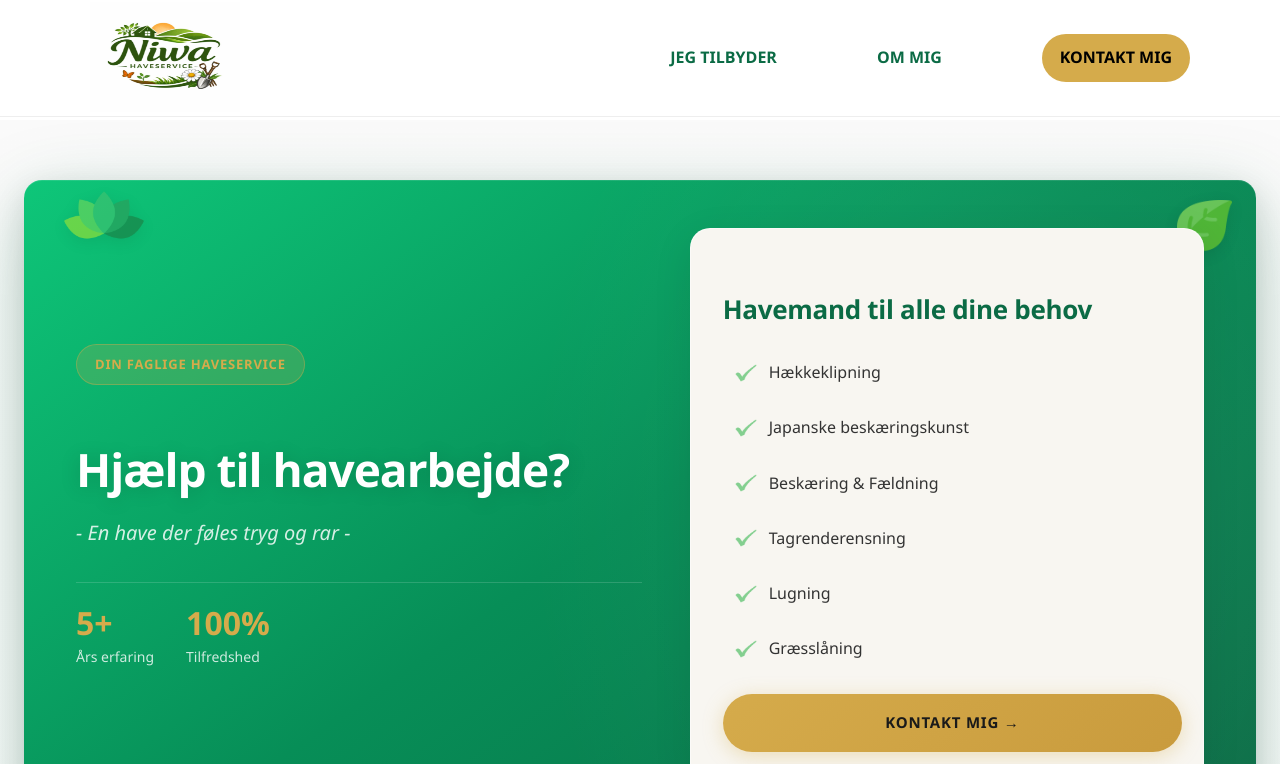
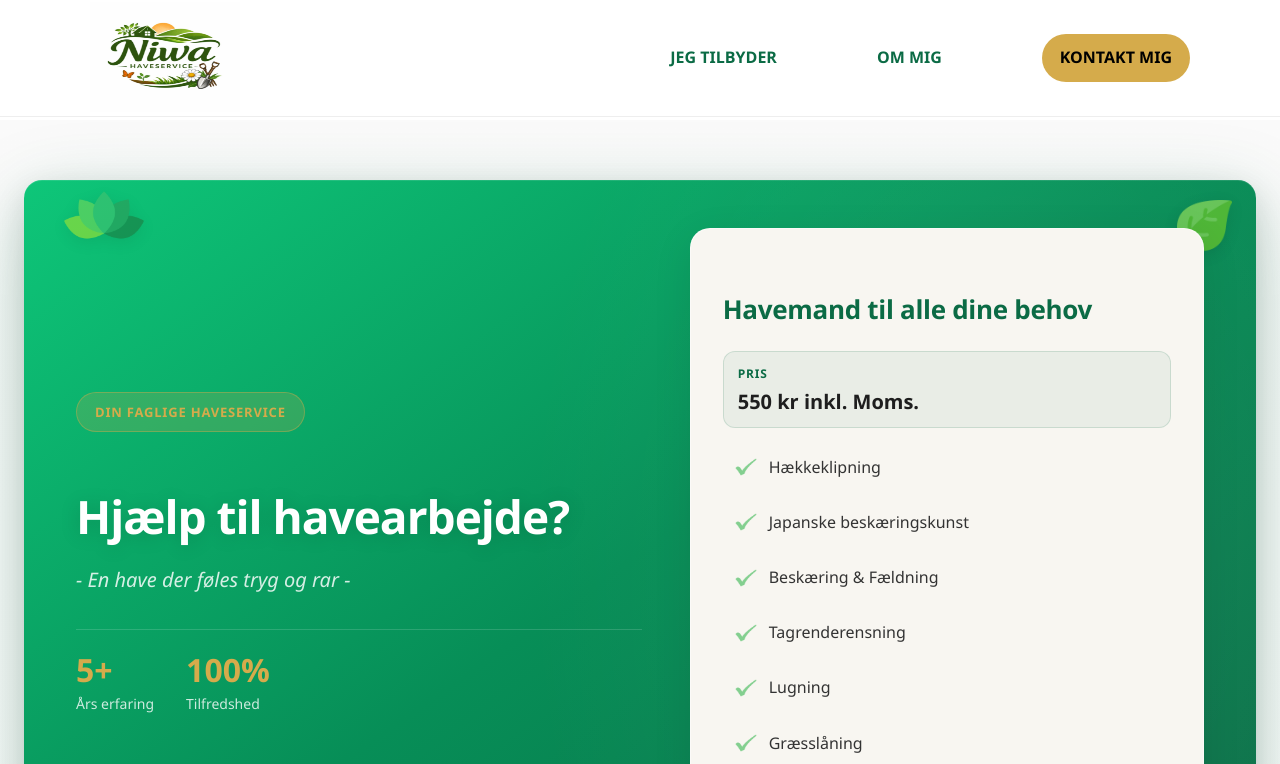
Before and after one commit to LilyWolfy1302/website, a React (Vite) app: page / in a window 1280 px wide. Shown: the top 764 px of the page. Built offline with nearby package versions, Linux system fonts and the light colour scheme.

Commit message:
add pricing in home page

```diff
--- a/src/pages/home.jsx
+++ b/src/pages/home.jsx
@@ -48,6 +48,10 @@ export default function Home() {
             {/* Right service box */}
             <div className={styles.listBox}>
               <h3>Havemand til alle dine behov</h3>
+              <div className={styles.pricingSection}>
+                <span className={styles.pricingLabel}>Pris</span>
+                <p className={styles.pricingValue}>550 kr inkl. Moms.</p>
+              </div>
               <ul>
                 <div onClick={() => navigate("/services/hækkeklipning")}>
                     <img src={checkMark} alt="Checkmark" />
--- a/src/styles/Home.module.css
+++ b/src/styles/Home.module.css
@@ -190,6 +190,32 @@ html, body {
   font-weight: 600;
   color: #0b6b45;
   letter-spacing: -0.3px;
+}
+
+.pricingSection {
+  background: rgba(11, 107, 69, 0.06);
+  border: 1px solid rgba(11, 107, 69, 0.14);
+  border-radius: 12px;
+  padding: 12px 14px;
+  margin-bottom: 18px;
+}
+
+.pricingLabel {
+  display: block;
+  font-size: 12px;
+  font-weight: 700;
+  letter-spacing: 0.8px;
+  text-transform: uppercase;
+  color: #0b6b45;
+  margin-bottom: 4px;
+}
+
+.pricingValue {
+  margin: 0;
+  font-size: 20px;
+  font-weight: 700;
+  color: #1e1e1e;
+  line-height: 1.3;
 }
 
 .listBox ul {
```
